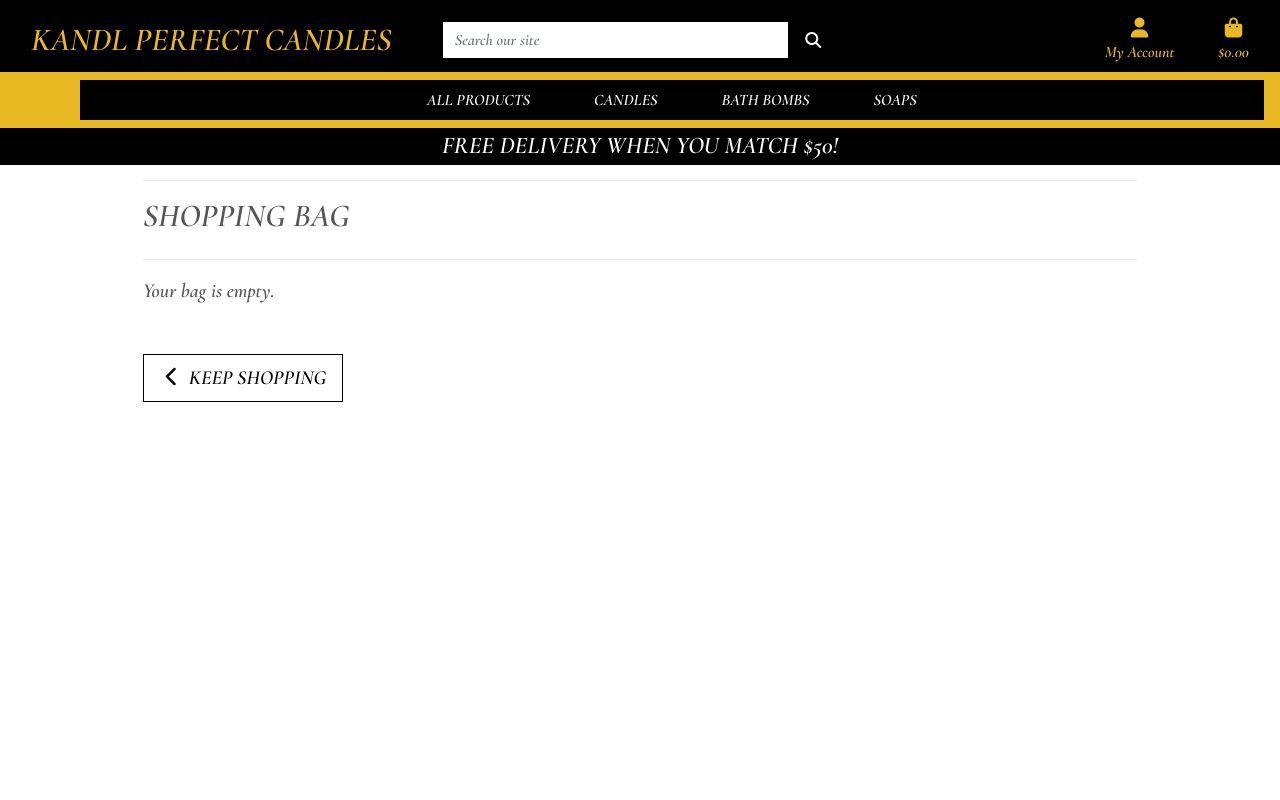
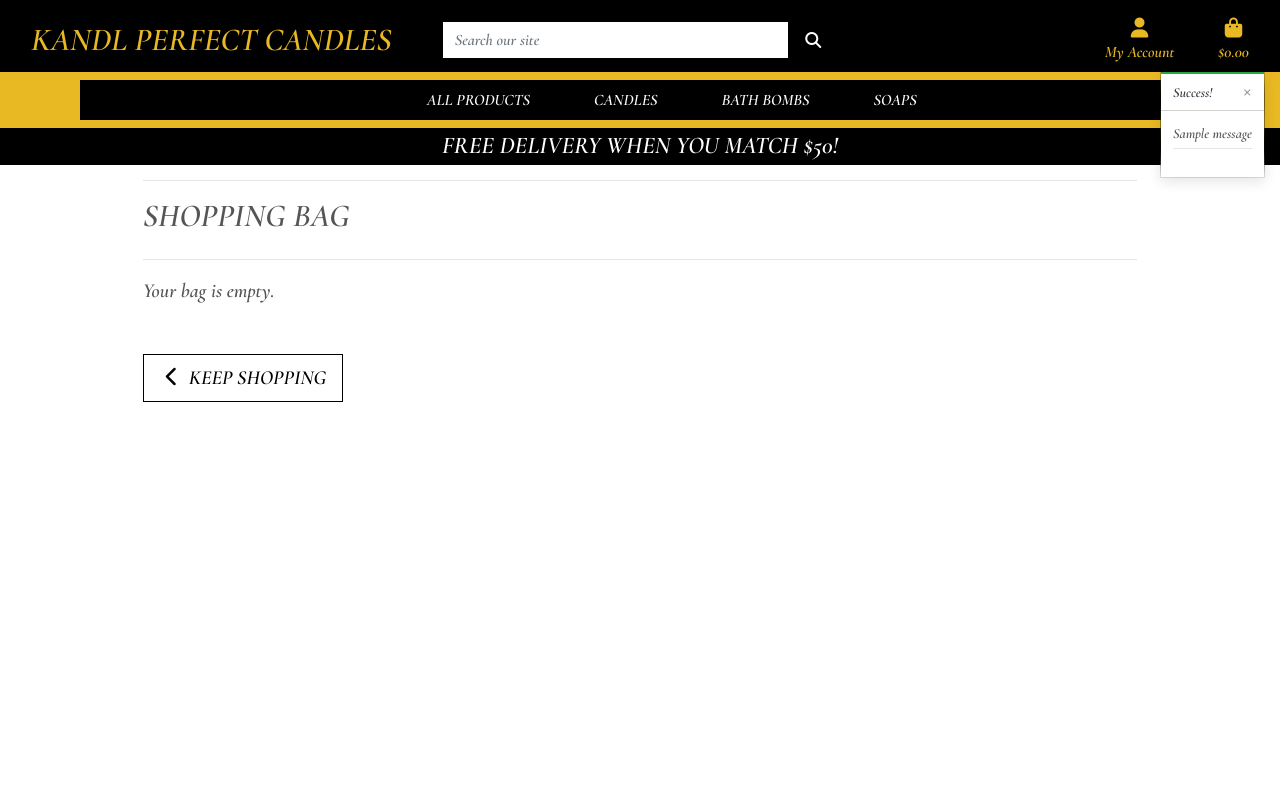
Before and after one commit to robertdavid1205/ms4-kandl, a Django app: page /bag/ in a window 1280 px wide. Run offline with Django 3.2, Linux system fonts and the light colour scheme; tables that the repository leaves empty hold one stand-in row (values such as "Sample post"); one stand-in notice (Sample message) is shown; some libraries are stand-ins or nearby versions.

Commit message:
added toasts

```diff
--- a/bag/templates/templatetags/bag_tools.py
+++ b/bag/templatetags/bag_tools.py
@@ -3,6 +3,7 @@ from django import template
 
 register = template.Library()
 
+
 @register.filter(name='calc_subtotal')
 def calc_subtotal(price, quantity):
     return price * quantity
--- a/bag/views.py
+++ b/bag/views.py
@@ -1,6 +1,10 @@
-from django.shortcuts import render, redirect, reverse, HttpResponse
+from django.shortcuts import (
+    render, redirect, reverse, HttpResponse, get_object_or_404
+)
 
-# Create your views here.
+from django.contrib import messages
+
+from products.models import Product
 
 def view_bag(request):
     """ A view that renders the bag contents page """
@@ -30,6 +34,7 @@ def add_to_bag(request, item_id):
             bag[item_id] += quantity
         else:
             bag[item_id] = quantity
+            messages.success(request, f'Added {product.name} to your bag')
 
     request.session['bag'] = bag
     return redirect(redirect_url)
--- a/ms4_kandl/settings.py
+++ b/ms4_kandl/settings.py
@@ -80,6 +80,7 @@ TEMPLATES = [
     },
 ]
 
+MESSAGE_STORAGE = 'django.contrib.messages.storage.session.SessionStorage'
 
 AUTHENTICATION_BACKENDS = [
     # Needed to login by username in Django admin, regardless of `allauth`
--- a/static/css/base.css
+++ b/static/css/base.css
@@ -179,6 +179,21 @@ a.category-badge > span.badge:hover {
     cursor: pointer;
 }
 
+.message-container {
+    position: fixed;
+    top: 72px;
+    right: 15px;
+    z-index: 99999999999;
+}
+
+.custom-toast {
+    overflow: visible;
+}
+
+.toast-capper {
+    height: 2px;
+}
+
 .btn-outline-black {
     background: white;
     color: black !important; /* use important to override link colors for <a> elements */
--- a/templates/base.html
+++ b/templates/base.html
@@ -111,7 +111,21 @@
         </header>
 
         {% if messages %}
-        <div class="message-container"></div>
+        <div class="message-container">
+            {% for message in messages %}
+                {% with message.level as level %}
+                    {% if level == 40 %}
+                        {% include 'includes/toasts/toast_error.html' %}
+                    {% elif level == 30 %}
+                        {% include 'includes/toasts/toast_warning.html' %}
+                    {% elif level == 25 %}
+                        {% include 'includes/toasts/toast_success.html' %}
+                    {% else %}
+                        {% include 'includes/toasts/toast_info.html' %}
+                    {% endif %}
+                {% endwith %}
+            {% endfor %}
+        </div>
         {% endif %}
 
         {% block page_header %}
@@ -121,6 +135,9 @@
         {% endblock %}
 
         {% block postloadsjs %}
+        <script type="text/javascript">
+            $('.toast').toast('show');
+        </script>
         {% endblock %}
 
     </body>
--- /dev/null
+++ b/templates/includes/toasts/toast_success.html
@@ -0,0 +1,58 @@
+<div class="toast custom-toast rounded-0 border-top-0" data-autohide="false">
+    <div class="arrow-up arrow-success"></div>
+    <div class="w-100 toast-capper bg-success"></div>
+    <div class="toast-header bg-white text-dark">
+        <strong class="mr-auto">Success!</strong>
+        <button type="button" class="ml-2 mb-1 close text-dark" data-dismiss="toast" aria-label="Close">
+            <span aria-hidden="true">&times;</span>
+        </button>
+    </div>
+    <div class="toast-body bg-white">
+        <div class="row">
+            <div class="col">
+                {{ message }}
+                <hr class="mt-1 mb-3">
+            </div>
+        </div>
+        {% if grand_total and not on_profile_page %}
+            <p class="logo-font bg-white text-black py-1">Your Bag ({{ product_count }})</p>
+            <div class="bag-notification-wrapper">
+                {% for item in bag_items %}
+                    <div class="row">
+                        <div class="col-3 my-1">
+                            {% if item.product.image %}
+                            <img class="w-100" src="{{ item.product.image.url }}" alt="{{ item.product.name }}">
+                            {% else %}
+                            <img class="w-100" src="{{ MEDIA_URL }}noimage.png" alt="{{ item.product.name }}">
+                            {% endif %}
+                        </div>
+                        <div class="col-9">
+                            <p class="my-0"><strong>{{ item.product.name }}</strong></p>
+                            <p class="my-0 small">Size: {% if item.product.has_sizes %}{{ item.size|upper }}{% else %}N/A{% endif %}</p>
+                            <p class="my-0 small text-muted">Qty: {{ item.quantity }}</p>
+                        </div>
+                    </div>
+                {% endfor %}
+            </div>
+            <div class="row">
+                <div class="col">
+                    <strong><p class="mt-3 mb-1 text-black">
+                        Total{% if free_delivery_delta > 0 %} (Exc. delivery){% endif %}:
+                        <span class="float-right">${{ total|floatformat:2 }}</span>
+                    </p></strong>
+                    {% if free_delivery_delta > 0 %}
+                        <p class="mb-0 p-2 bg-warning shadow-sm text-black text-center">
+                            Spend <strong>${{ free_delivery_delta }}</strong> more to get free next day delivery!
+                        </p>
+                    {% endif %}
+                    <a href="{% url 'view_bag' %}" class="btn btn-black btn-block rounded-0">
+                        <span class="text-uppercase">Go To Secure Checkout</span>
+                        <span class="icon">
+                            <i class="fas fa-lock"></i>
+                        </span>
+                    </a>
+                </div>
+            </div>
+        {% endif %}
+    </div>
+</div>
```
Also changed, not shown: templates/includes/toasts/toast_error.html (added, +13 -0 lines), templates/includes/toasts/toast_info.html (added, +13 -0 lines), templates/includes/toasts/toast_warning.html (added, +13 -0 lines), bag/templatetags/__init__.py (added).
